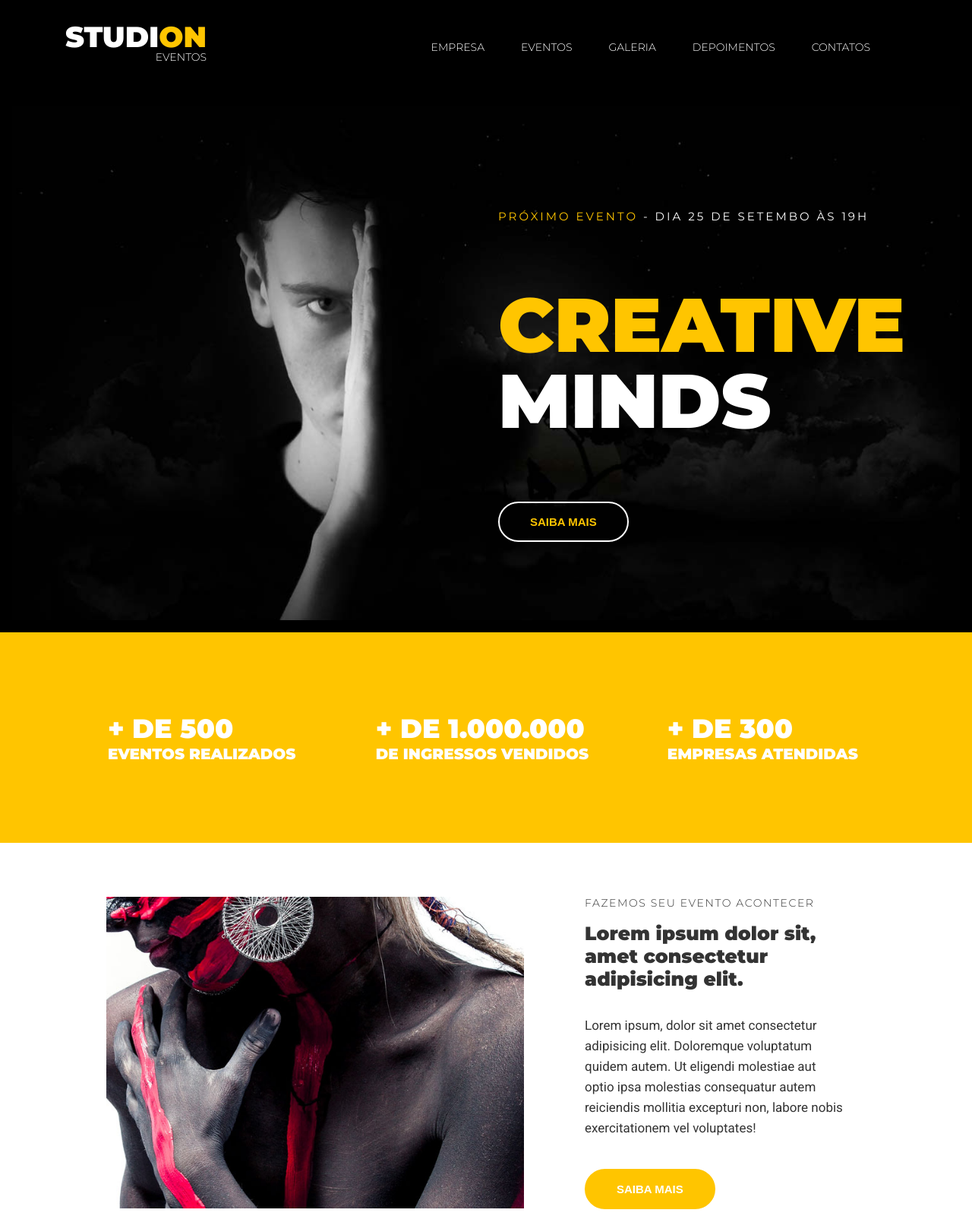
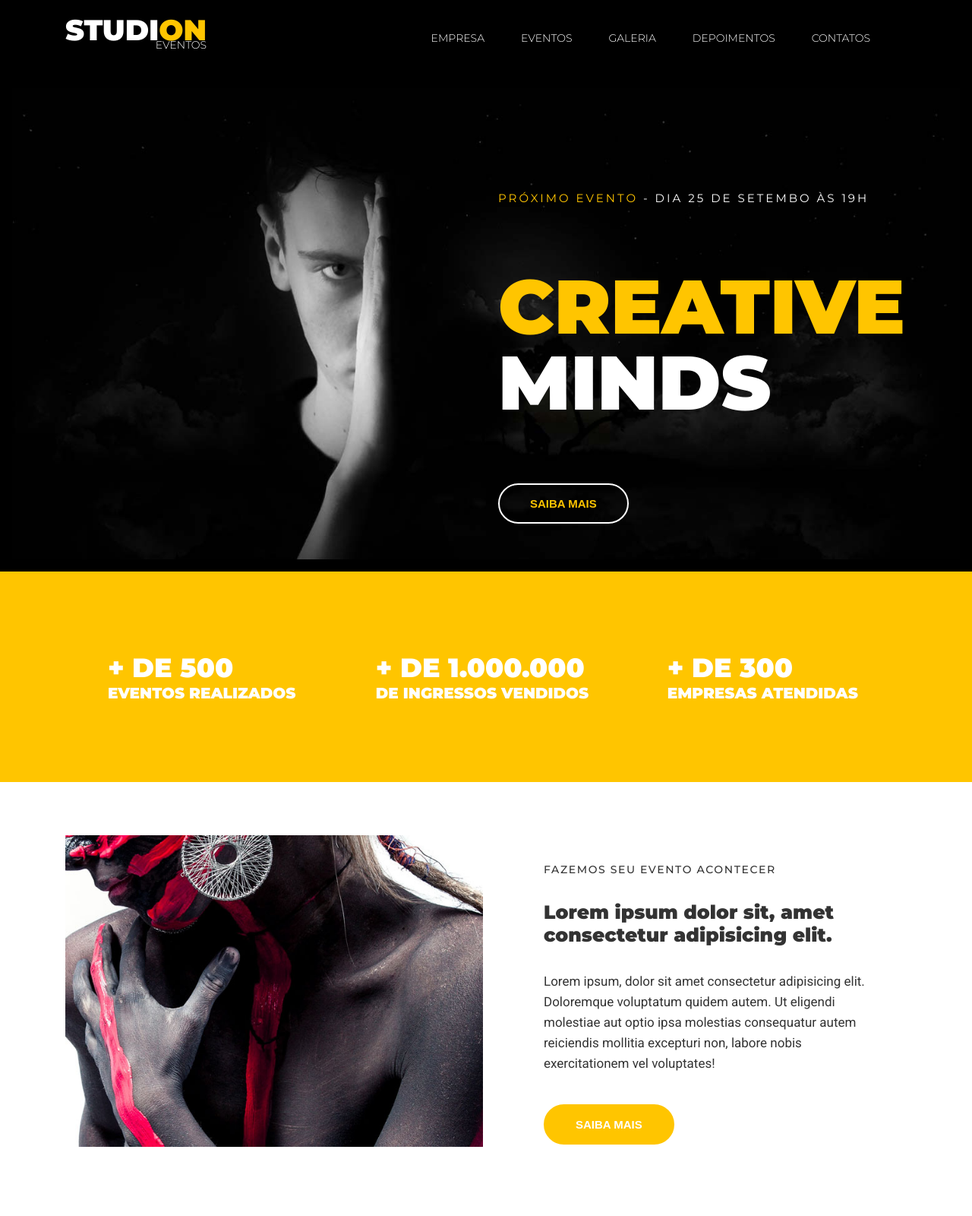
Before and after one commit to Felippeks/studion, a website: page src/index.html in a window 1280 px wide. Shown: the top 1600 px of the page at 76% size. Drawn offline with Linux system fonts and the light colour scheme.

Commit message:
correção CSS

```diff
--- a/src/style.css
+++ b/src/style.css
@@ -15,7 +15,7 @@
 
 body {
     margin: 0;
-    padding-top: 7.75rem;
+    padding-top: 6.25rem;
 }
 
 header,
@@ -33,7 +33,7 @@ footer {
 ul {
     display: flex;
     list-style: none;
-    padding: 0%;
+    padding-left: 0;
 }
 
 li {
@@ -54,12 +54,9 @@ li {
     display: grid;
     grid-template-columns: 1fr 9fr;
     align-items: center;
-
     width: 100vw;
-    height: 7.75rem;
+    height: 6.25rem;
     padding: 0 1rem;
-
-
 }
 
 .navbar__links {
@@ -67,15 +64,16 @@ li {
 }
 
 .navbar__links li {
+    font-weight: 300;
     font-size: 0.875rem;
     margin-right: 3rem;
     text-transform: uppercase;
 }
 
 .navbar__links a {
-    font-weight: 300;
     color: white;
     text-decoration: none;
+    transition: .2s all ease;
 }
 
 .navbar__links a:hover {
@@ -83,11 +81,11 @@ li {
 }
 
 .logo-studion {
+    line-height: .4ch;
+    text-align: right;
     font-size: 2.375rem;
-    line-height: 0.7ch;
     font-weight: 900;
     text-transform: uppercase;
-    text-align: right;
 }
 
 .logo-studion__subtitle {
@@ -108,7 +106,7 @@ li {
 
 .slide {
     position: relative;
-    height: calc(100vh - 7.75rem);
+    height: calc(90vh - 6.25rem);
 }
 
 .slide__backgrond-image {
@@ -135,6 +133,7 @@ li {
 
 .slide__copy h2 {
     font-size: 6.25rem;
+    font-weight: 700;
     text-transform: uppercase;
     line-height: 6.25rem;
 }
@@ -192,12 +191,7 @@ li {
     grid-template-columns: auto auto;
     gap: 3.125rem;
     align-items: center;
-    padding: 4.375rem;
-}
-
-.institutional__image{
-    max-width: 550px;
-
+    padding: 4.375rem 1rem;
 }
 
 
@@ -207,18 +201,18 @@ li {
 
 .institutional__copy h6 {
     font-size: .875rem;
-    font-weight: 300;
+    font-weight: 500;
     letter-spacing: .1rem;
     text-transform: uppercase;
-    margin: 0;
 }
 
 .institutional__copy h4 {
     font-size: 1.5625rem;
+    font-weight: 700;
     margin-top: 1rem;
 }
 
-.institutional p {
+.institutional__copy p {
     font-family: 'Roboto', sans-serif;
     font-size: 1.0625rem;
     line-height: 1.6875rem;
@@ -226,8 +220,12 @@ li {
     margin-bottom: 2.5rem;
 }
 
+.institutional__image{
+    max-width: 550px;
+}
+
 .btn--institutional:hover {
     color: var(--color-copy);
     background: unset;
-
+    box-shadow: 0 .5rem .5rem #0006;
 }
```
